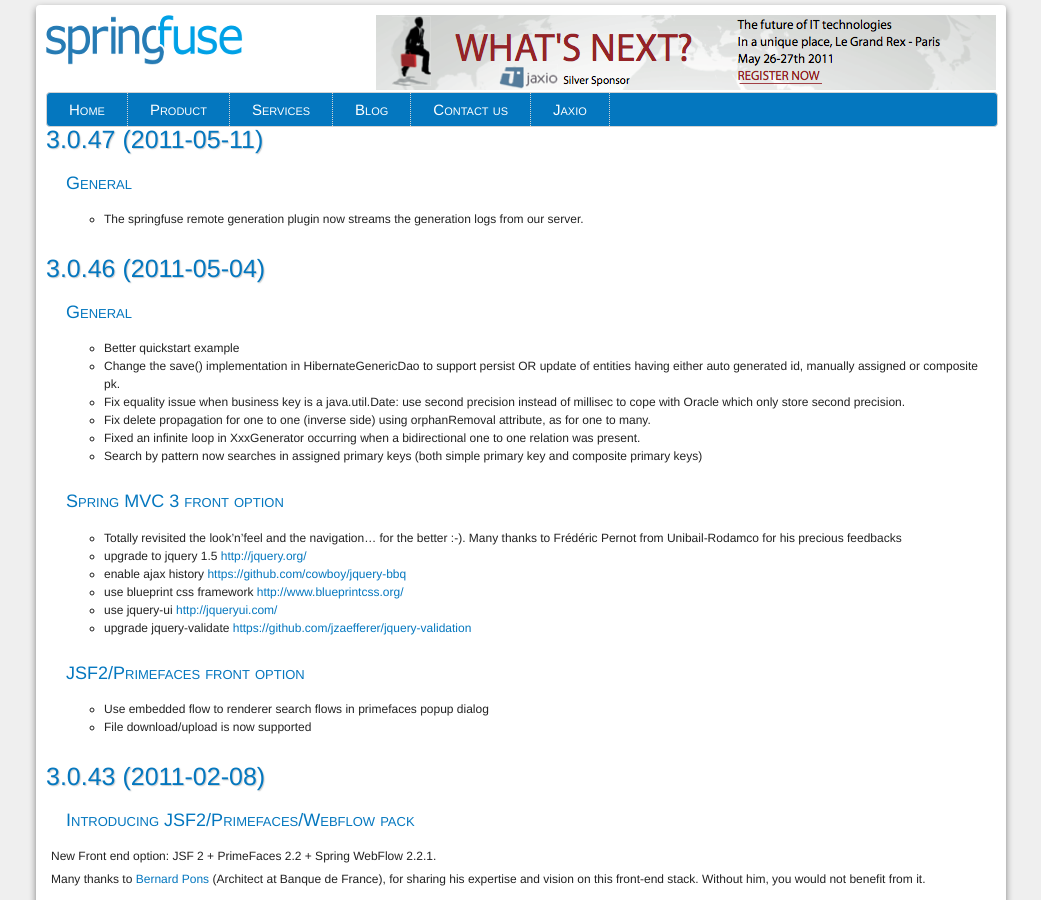
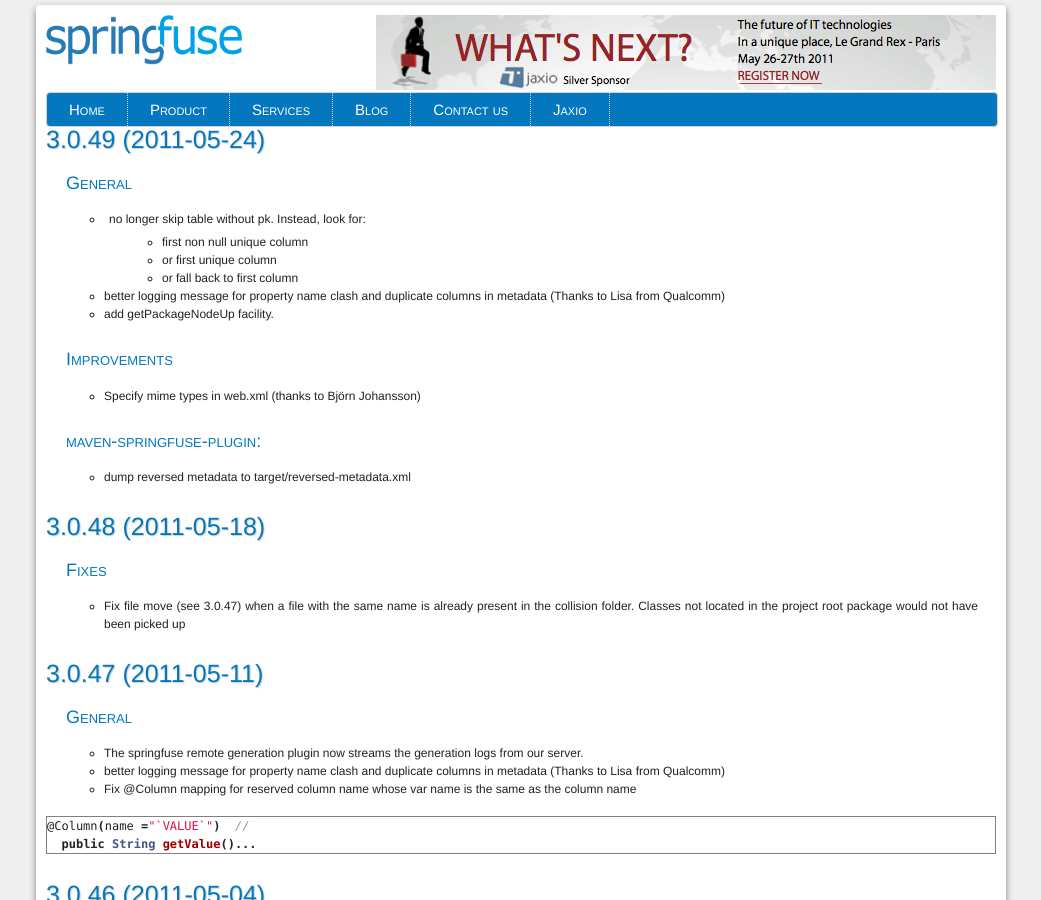
Before and after one commit to springfuse/springfuse.github.com, a Jekyll site: the page built from change-log.md, in a window 1280 px wide and 900 px high. Shown: the whole window, without its empty margins (119-1160 px from the left). Built offline with Jekyll 4.4.1, drawn with Linux system fonts in a browser that asks for light colours; Markdown is read by kramdown in place of the engine named in the settings.

Commit message:
sync changelog

```diff
--- a/change-log.md
+++ b/change-log.md
@@ -2,10 +2,43 @@
 layout: english
 title: Springfuse change log
 ---
+# 3.0.49 (2011-05-24)
+## General
+
+* no longer skip table without pk. Instead, look for:
+
+  1. first non null unique column
+  2. or first unique column
+  3. or fall back to first column
+
+* better logging message for property name clash and duplicate columns in metadata (Thanks to Lisa from Qualcomm)
+* add getPackageNodeUp facility.
+
+## Improvements
+
+* Specify mime types in web.xml (thanks to Björn Johansson)
+
+## maven-springfuse-plugin:
+
+* dump reversed metadata to target/reversed-metadata.xml
+
+
+# 3.0.48 (2011-05-18)
+## Fixes
+
+* Fix file move (see 3.0.47) when a file with the same name is already present in the collision folder. Classes not located in the project root package would not have been picked up
+
 
 # 3.0.47 (2011-05-11)
 ## General
 * The springfuse remote generation plugin now streams the generation logs from our server.
+* better logging message for property name clash and duplicate columns in metadata (Thanks to Lisa from Qualcomm)
+* Fix @Column mapping for reserved column name whose var name is the same as the column name
+{% highlight java %}
+@Column(name ="`VALUE`")  //
+  public String getValue()...
+{% endhighlight %}
+
 
 # 3.0.46 (2011-05-04)
 ## General
```
